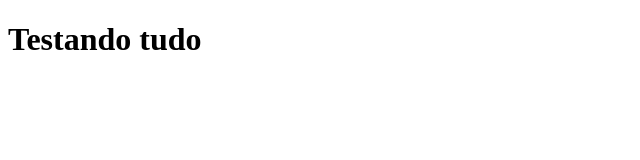
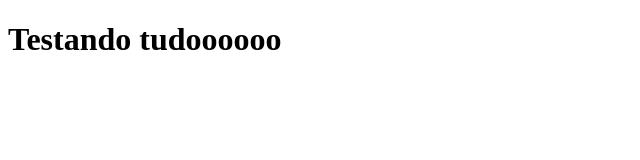
Before and after one commit to Sobras32/curso_udemy, a plain HTML site: page index.html in a window 1280 px wide. Shown: the whole page, without its empty margins (0-640 px from the left). Drawn offline with Linux system fonts and the light colour scheme.

Commit message:
atualização do codigo

```diff
--- a/index.html
+++ b/index.html
@@ -6,6 +6,6 @@
     <title>Document</title>
 </head>
 <body>
-    <h1>Testando tudo</h1>
+    <h1>Testando tudoooooo</h1>
 </body>
 </html>
```
